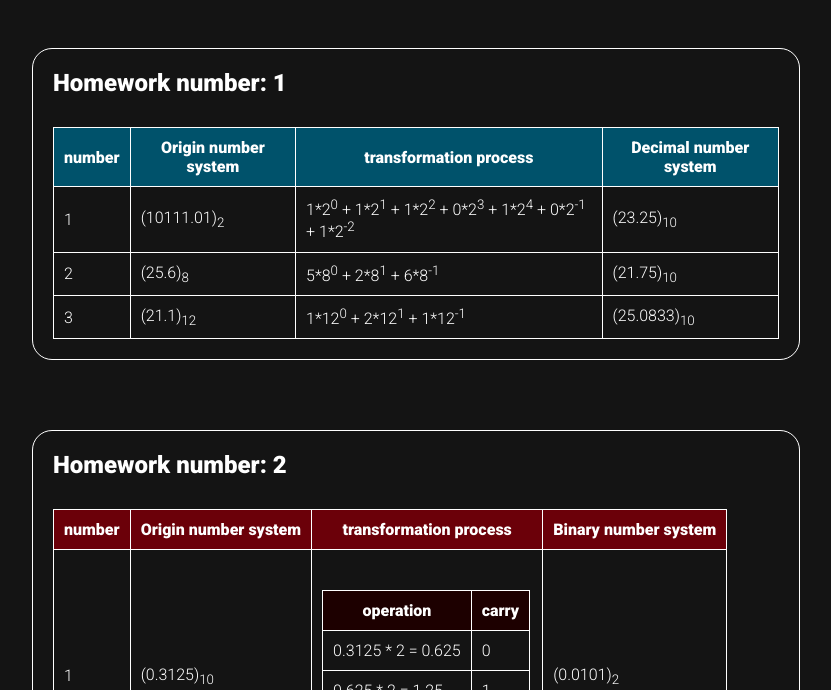
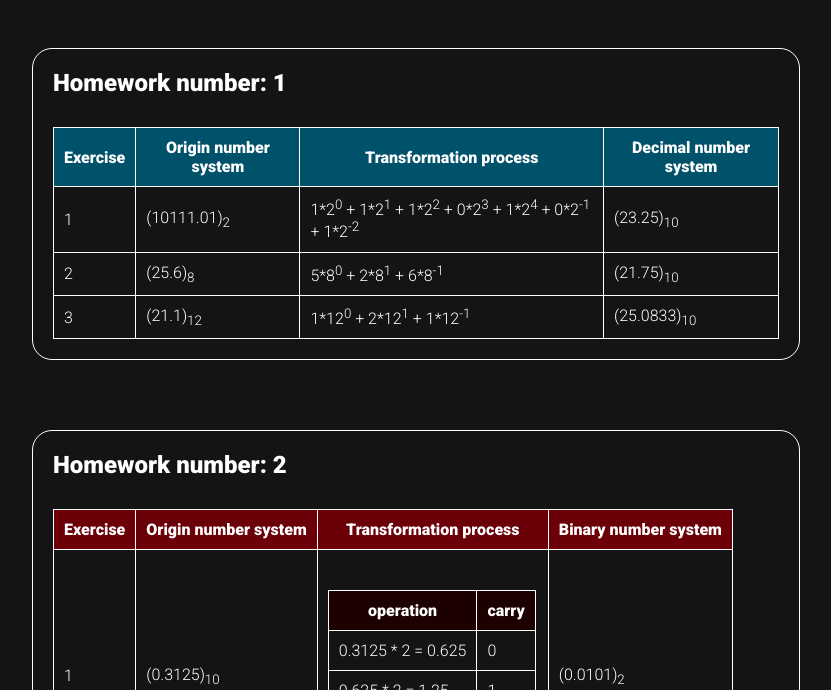
Before and after one commit to devhassan2001/Logic_homeworks, a plain HTML site: page index.html in a window 1280 px wide. Shown: the part 110-800 px from the top of the page, without its empty margins (224-1055 px from the left). Drawn offline with Linux system fonts and the light colour scheme; a script that the page names is missing.

Commit message:
Add files via upload

```diff
--- a/index.html
+++ b/index.html
@@ -14,9 +14,9 @@
         <h2>Homework number: 1</h2>
         <table>
             <tr style="background-color: #00526b">
-                <th>number</th>
+                <th>Exercise</th>
                 <th>Origin number system</th>
-                <th>transformation process</th>
+                <th>Transformation process</th>
                 <th>Decimal number system</th>
             </tr>
             <tr>
@@ -43,9 +43,9 @@
         <h2>Homework number: 2</h2>
         <table>
             <tr style="background-color: #6b0009">
-                <th>number</th>
+                <th>Exercise</th>
                 <th>Origin number system</th>
-                <th>transformation process</th>
+                <th>Transformation process</th>
                 <th>Binary number system</th>
             </tr>
             <tr>
```
